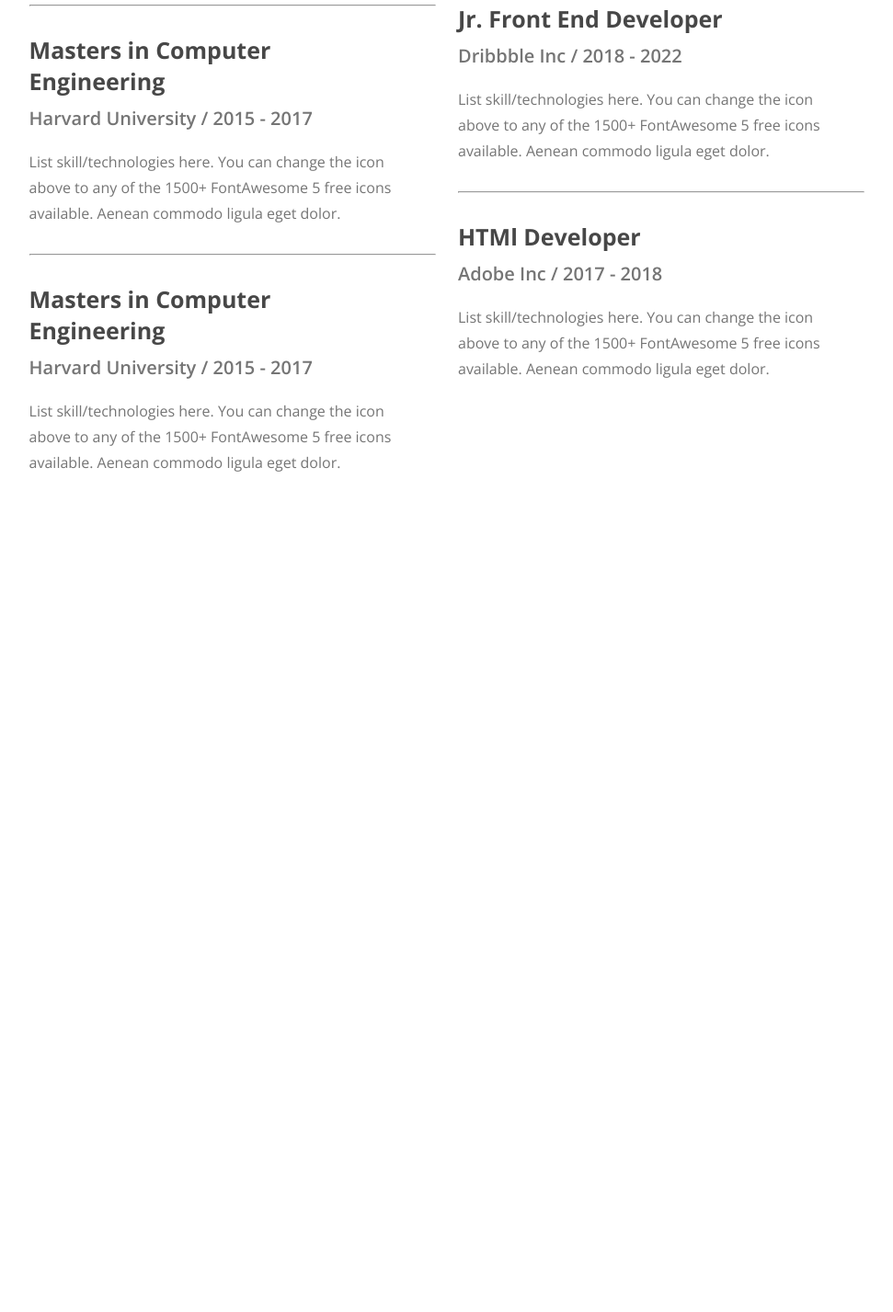
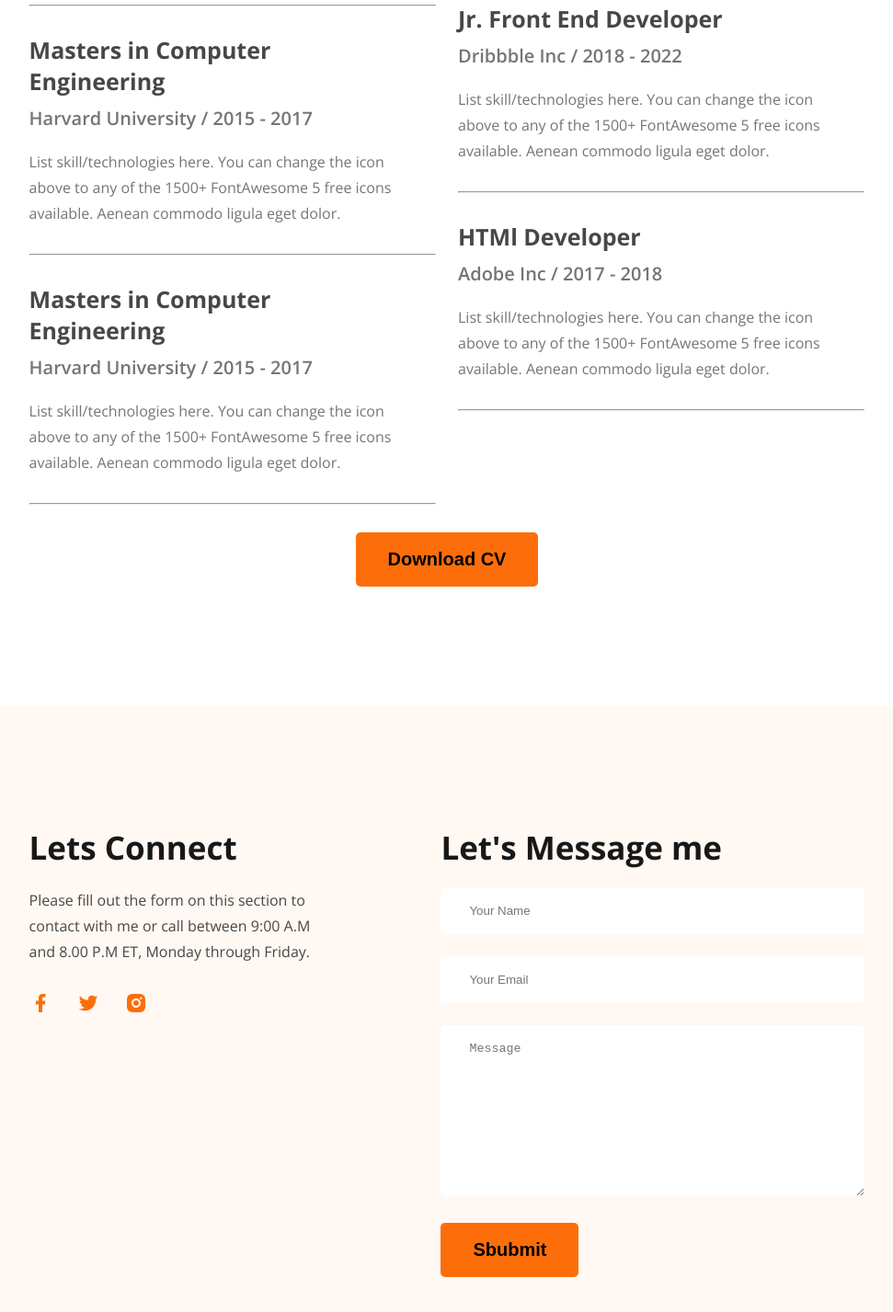
Before and after one commit to ahnafrafat/first-portfolio-code, a plain HTML site: page index.html in a window 1280 px wide. Shown: the part 2982-4409 px from the top of the page at 92% size, without its empty margins (154-1125 px from the left). Before the commit the page ends 3499 px from the top, so only its background shows below. Drawn offline with nearby package versions, Linux system fonts and the light colour scheme.

Commit message:
footer design

```diff
--- a/Styles/portfolio.css
+++ b/Styles/portfolio.css
@@ -45,6 +45,12 @@
     line-height: 30px;
     color: #757575;
 }
+
+.text-center {
+    text-align: center;
+}
+
+
 
 /* main style */
 header {
@@ -226,3 +232,55 @@ nav .menu a {
     line-height: 28px;
     color: #757575;
 }
+footer {
+    margin-top: 130px;
+    background-color: #FFF8F3;
+    padding: 130px 0;
+}
+
+.footer-container h2 {
+    font-size: 35px;
+    color: #181818;
+    margin-bottom: 20px;
+}
+
+footer .footer-container {
+    width: 71%;
+    max-width: 1140px;
+    margin: 0 auto;
+    display: flex;
+    gap: 116px;
+}
+
+.footer-container .social {
+    max-width: 562px;
+}
+
+.footer-container .social p {
+    color: #474747;
+    line-height: 28px;
+    font-size: 16px;
+    margin-bottom: 30px;
+}
+
+.footer-container .icons a {
+    margin-right: 24px;
+}
+
+.footer-container form input[type="text"] {
+    width: 461px;
+    padding: 18px 31px;
+    margin-bottom: 24px;
+    border: none;
+    border-radius: 5px;
+    color: #757575;
+}
+
+.footer-container form textarea {
+    width: 461px;
+    padding: 18px 31px;
+    margin-bottom: 24px;
+    border: none;
+    border-radius: 5px;
+    color: #757575;
+}
--- a/index.html
+++ b/index.html
@@ -126,6 +126,7 @@
                     <p class="card-info">Harvard University / 2015 - 2017</p>
                     <p class="card-text">List skill/technologies here. You can change the icon above to any of the 1500+ FontAwesome 5 free icons available. Aenean commodo ligula eget dolor.</p>
                 </div>
+                <hr>
             </div>
 
         <div class="Experience">
@@ -147,9 +148,43 @@
                     <p class="card-info">Adobe Inc / 2017 - 2018</p>
                     <p class="card-text">List skill/technologies here. You can change the icon above to any of the 1500+ FontAwesome 5 free icons available. Aenean commodo ligula eget dolor.</p>
                 </div>
+                <hr>
 
             </div>
         </div>
+
+        <div class="text-center">
+            <button class="btn">Download CV</button>
+        </div>
+
     </section>
+
+    <footer>
+        <section class="footer-container">
+            <div class="social">
+                <h2>Lets Connect</h2>
+                <p>Please fill out the form on this section to contact with me or call between 9:00 A.M and 8.00 P.M ET, Monday through Friday.</p>
+                <div class="icons">
+                    <a href=""><img src="images/icons/facebook.png" alt=""></a>
+                    <a href=""><img src="images/icons/twitter.png" alt=""></a>
+                    <a href=""><img src="images/icons/insta.png" alt=""></a>
+                </div>
+            </div>
+            <form class="form">
+                <h2>Let's Message me</h2>
+                <div class="">
+                    <input type="text" name="" id="" placeholder="Your Name">
+                </div>
+                <div class="">
+                    <input type="text" name="" id="" placeholder="Your Email">
+                </div>
+                <div class="">
+                   <textarea rows="10" name="" id="" placeholder="Message"></textarea>
+                </div>
+                <input class="btn" type="submit" value="Sbubmit">
+            </form>
+
+        </section>
+    </footer>
 </body>
 </html>
```
